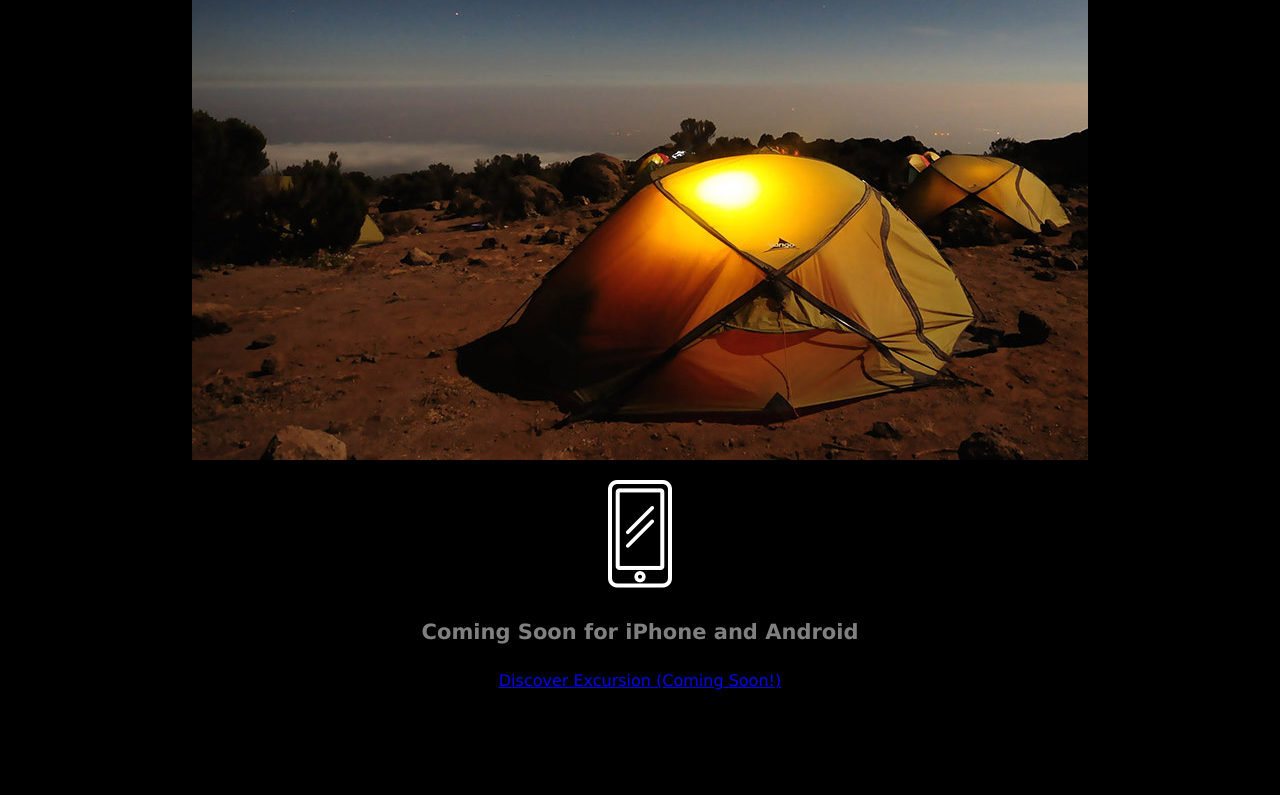
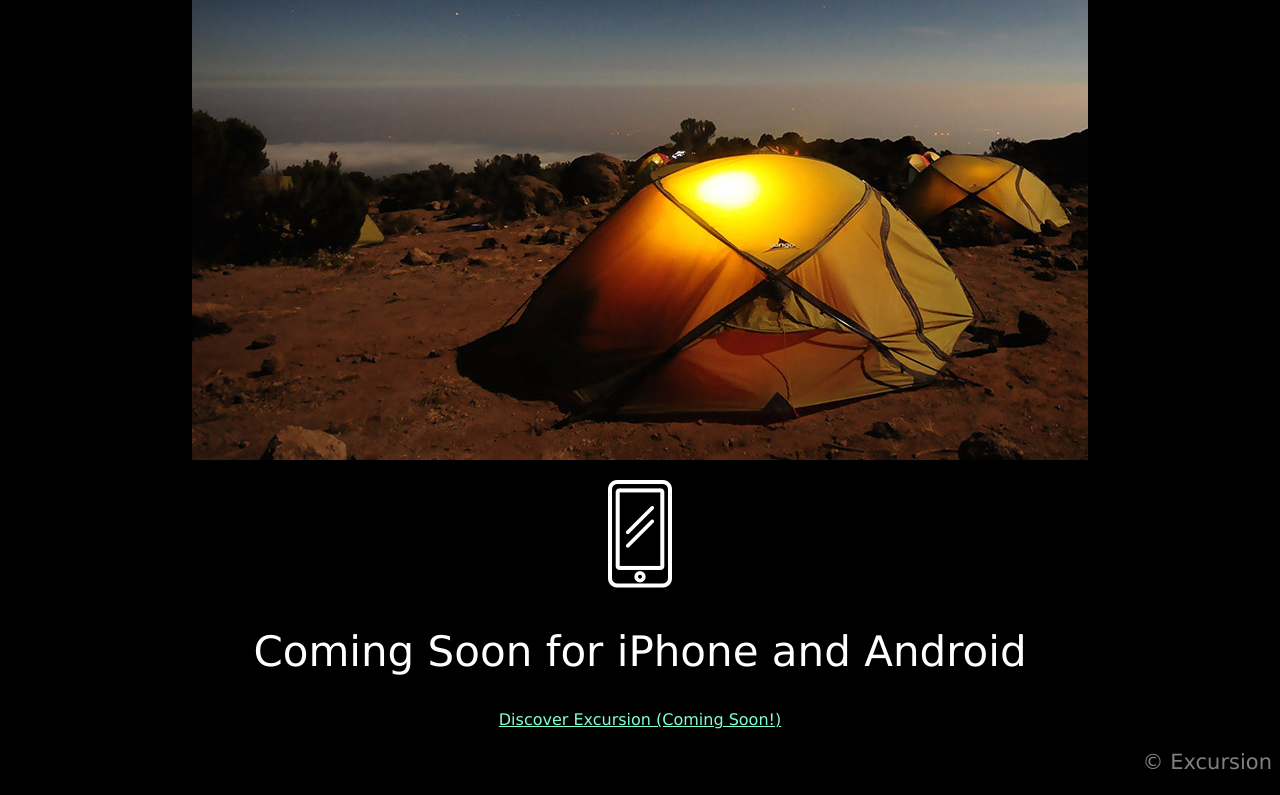
Before and after one commit to cecilewg/excursion, a plain HTML site: page index.html in a window 1280 px wide. Shown: the part 552-1347 px from the top of the page. Before the commit the page ends 1258 px from the top, so only its background shows below. Drawn offline with Linux system fonts and the light colour scheme.

Commit message:
Added a copyright

```diff
--- a/index.html
+++ b/index.html
@@ -7,15 +7,16 @@
   </head>
   <body>
     <h1 class="mainheader">Discover hidden places in the world around you</h1>
-        <p><a  class ="link1" href="#">Discover Excursion (Coming Soon!)</a><p>
-        <video autoplay loop>
+        <p><a  class ="link" href="#video">Discover Excursion (Coming Soon!)</a><p>
+        <video id="video" autoplay loop>
           <source src="./videos/excursion.mp4" type="video/mp4">
         </video>
     <h2 class="subheader">Your personal guide</h2>
       <h4 class ="comment">Excursion remembers places you like, and recommends new points of interest around you.</h4>
-      <p><img class="image1" src="./images/camp.jpg" alt="Camping"></p>
-      <p><img class="image2" src="./images/phone.png" alt="Mini Phone"></p>
-      <h4 class ="comment">Coming Soon for iPhone and Android</h4>
-        <p><a href="#">Discover Excursion (Coming Soon!)</a></p>
+      <p><img src="./images/camp.jpg" alt="Camping"></p>
+      <p><img src="./images/phone.png" alt="Mini Phone"></p>
+      <h2 class="subheader">Coming Soon for iPhone and Android</h2>
+        <p><a class= "link" href="#video">Discover Excursion (Coming Soon!)</a></p>
+        <p class="copyright">© Excursion</p>
   </body>
 </html>
--- a/resources/css/style.css
+++ b/resources/css/style.css
@@ -12,7 +12,7 @@ body {
   text-align: center
 }
 
-.link1 {
+.link {
   color: aquamarine;
   font-size: 16px;
 }
@@ -29,6 +29,8 @@ body {
   color: gray
 }
 
-.image1 {
-
+.copyright {
+  font-size: 21px;
+  color: gray;
+  text-align: right
 }
```
